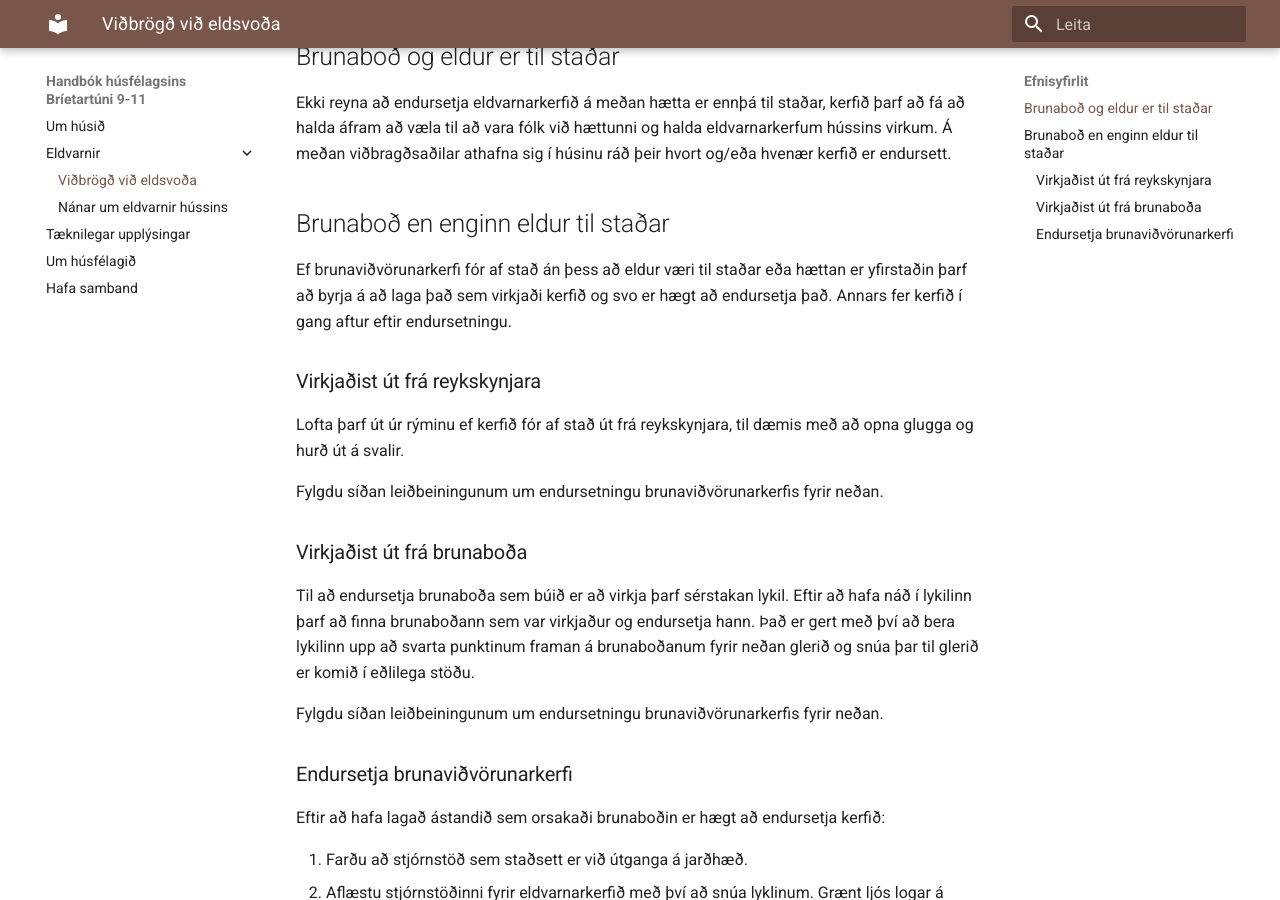
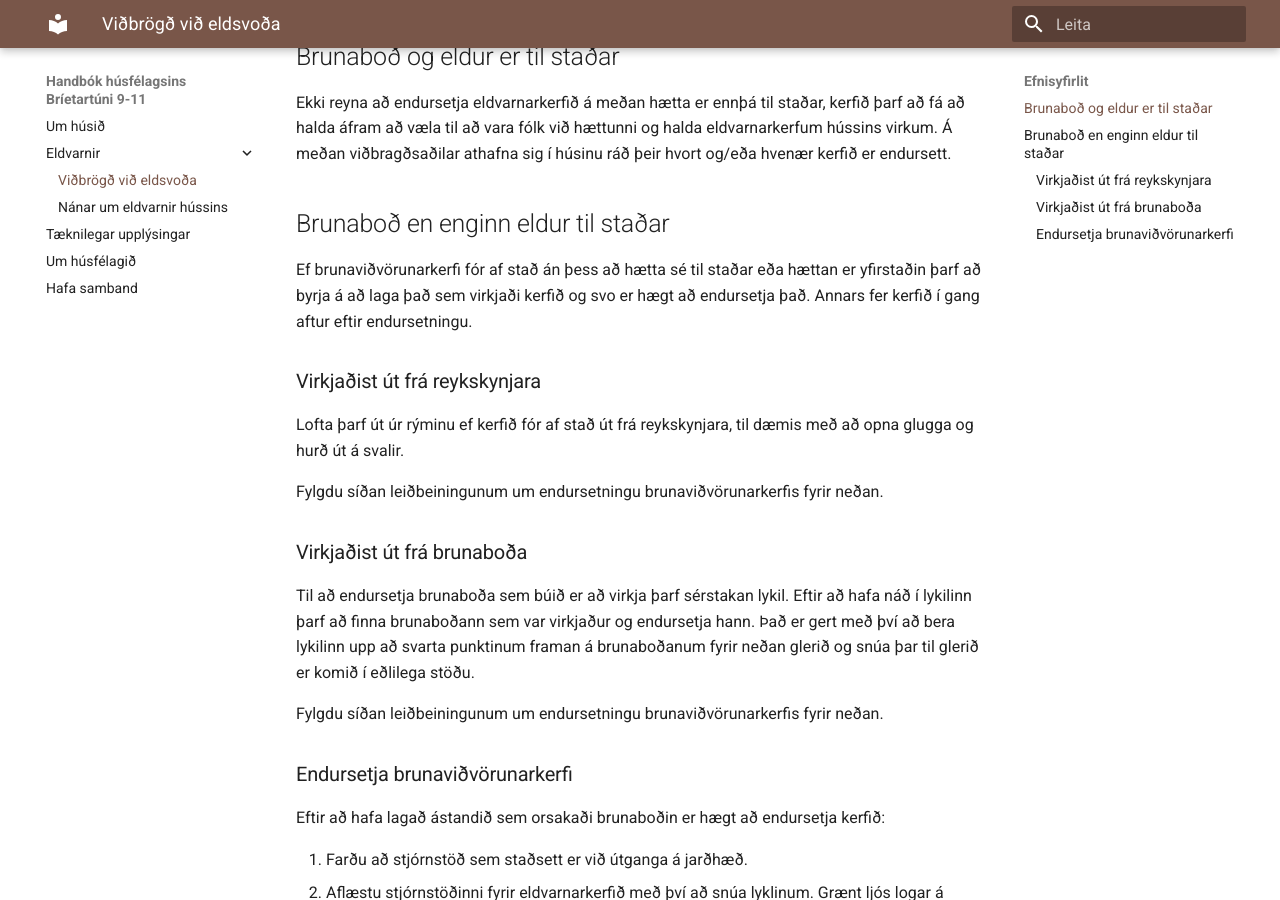
Before and after one commit to brietartun9-11/vefsida, an MkDocs documentation site: the page built from docs/eldur/index.md, in a window 1280 px wide and 900 px high, scrolled down 1440 px. Built offline with MkDocs 1.6.1 and Material for MkDocs 9.7.7, drawn with Linux system fonts in a browser that asks for light colours.

```diff
--- a/docs/eldur/index.md
+++ b/docs/eldur/index.md
@@ -23,7 +23,7 @@ Hver og einn verður að taka sjálfstæða ákvörðun hvort hann eigi að rá
 Ekki reyna að endursetja eldvarnarkerfið á meðan hætta er ennþá til staðar, kerfið þarf að fá að halda áfram að væla til að vara fólk við hættunni og halda eldvarnarkerfum hússins virkum. Á meðan viðbragðsaðilar athafna sig í húsinu ráð þeir hvort og/eða hvenær kerfið er endursett.
 
 ## Brunaboð en enginn eldur til staðar
-Ef brunaviðvörunarkerfi fór af stað án þess að eldur væri til staðar eða hættan er yfirstaðin þarf að byrja á að laga það sem virkjaði kerfið og svo er hægt að endursetja það. Annars fer kerfið í gang aftur eftir endursetningu.
+Ef brunaviðvörunarkerfi fór af stað án þess að hætta sé til staðar eða hættan er yfirstaðin þarf að byrja á að laga það sem virkjaði kerfið og svo er hægt að endursetja það. Annars fer kerfið í gang aftur eftir endursetningu.
 
 ### Virkjaðist út frá reykskynjara
 Lofta þarf út úr rýminu ef kerfið fór af stað út frá reykskynjara, til dæmis með að opna glugga og hurð út á svalir.
```
Also changed, not shown: docs/eldur/eldvarnir.md (+1 -1 lines).
